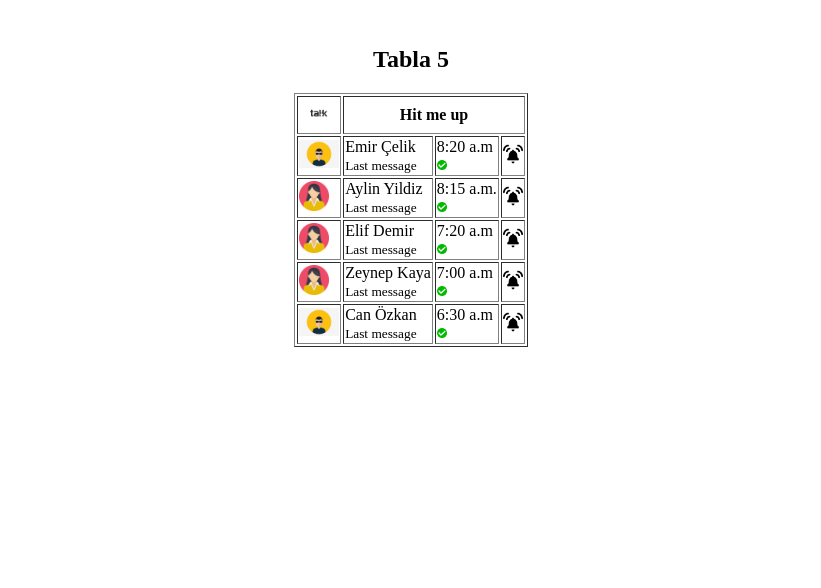
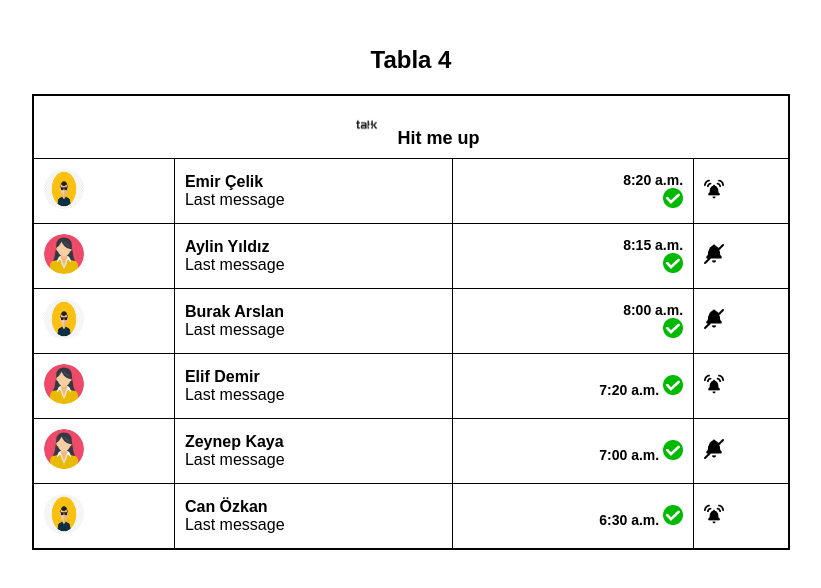
Before and after one commit to Miladyke/alfa, a plain HTML site: page tabla5.html in a window 1280 px wide. Shown: the whole page, without its empty margins (229-1050 px from the left). Drawn offline with Linux system fonts and the light colour scheme.

Commit message:
update tables

```diff
--- a/tabla5.html
+++ b/tabla5.html
@@ -3,54 +3,89 @@
 <head>
     <meta charset="UTF-8">
     <meta name="viewport" content="width=device-width, initial-scale=1.0">
-    <title>Document</title>
+    <title>Tabla de Mensajes</title>
+    <style>
+
+    body {
+        font-family: Arial, sans-serif;
+    }
+    table {
+        width: 60%;
+        border-collapse: collapse;
+        margin: 20px auto;
+        border: 2px solid black;
+    }
+    th, td {
+        border: 1px solid black;
+        padding: 10px;
+        text-align: left;
+    }
+    th {
+        text-align: center;
+        font-size: 18px;
+    }
+    .profile-img {
+        width: 40px;
+        height: 40px;
+        border-radius: 50%;
+    }
+    .icon {
+        width: 20px;
+        height: 20px;
+    }
+    .status {
+        text-align: right;
+        font-size: 14px;
+        font-weight: bold;
+    }
+</style>
 </head>
 <body>
-    <br><center>
-        <h2>Tabla 5</h2>
-        <table border="1" align="center">
+    <br>
+    <center>
+        <h2>Tabla 4</h2></center>
+    <table>
         <tr>
-            <td><img src="images/talk.jpg" alt="talk" width="40"> </td>
-            <th colspan="7" class="title">Hit me up</th>
-
+            <th colspan="4">
+                <img src="images/talk.jpg" alt="Chat" width="50"> Hit me up
+            </th>
         </tr>
         <tr>
-            <td><img src="images/userman.png" alt="man" width="40"> </td>
-
-               <td>Emir Çelik <br><small>Last message</small> </td>
-            <td>8:20 a.m<br><small><img src="images/ckeck.png" alt="ckeck"width="10"></small></td>
-            <td><img src="images/alarma.png" alt="alarma" width="20"> </td>
+            <td><img src="images/userman.png" alt="User" class="profile-img"></td>
+            <td><strong>Emir Çelik</strong><br>Last message</td>
+            <td class="status">8:20 a.m. <br><img src="images/ckeck.png" alt="Check" class="icon"> </td>
+            <td><img src="images/alarma.png" alt="Alarm" class="icon"></td>
         </tr>
         <tr>
-            <td><img src="images/user woman.png" alt="Aylin" class="profile-img" width="30"></td>
-            <td>Aylin Yildiz <br><small>Last message</small></td>
-            <td>8:15 a.m.<br><small><img src="images/ckeck.png" alt="ckeck"width="10"></small></td>
-            <td class="icons">
-                <img src="images/alarma.png" alt="Alarma" class="icon"width="20">
-            </td>
+            <td><img src="images/user woman.png" alt="User" class="profile-img"></td>
+            <td><strong>Aylin Yıldız</strong><br>Last message</td>
+            <td class="status">8:15 a.m. <br> <img src="images/ckeck.png" alt="Check" class="icon"></td>
+            <td><img src="images/apagado.png" alt="Alarm" class="icon"></td>
         </tr>
         <tr>
-            <td><img src="images/user woman.png" alt="man" width="30"> </td>
-
-               <td>Elif Demir <br><small>Last message</small> </td>
-            <td>7:20 a.m<br><small><img src="images/ckeck.png" alt="ckeck"width="10"></small></td>
-            <td><img src="images/alarma.png" alt="alarma" width="20"> </td>
+            <td><img src="images/userman.png" alt="User" class="profile-img"></td>
+            <td><strong>Burak Arslan</strong><br>Last message</td>
+            <td class="status">8:00 a.m. <br><img src="images/ckeck.png" alt="Check" class="icon"> </td>
+            <td><img src="images/apagado.png" alt="Alarm" class="icon"></td>
         </tr>
         <tr>
-            <td><img src="images/user woman.png" alt="man" width="30"> </td>
-
-               <td>Zeynep Kaya <br><small>Last message</small> </td>
-            <td>7:00 a.m<br><small><img src="images/ckeck.png" alt="ckeck"width="10"></small></td>
-            <td><img src="images/alarma.png" alt="alarma" width="20"> </td>
+            <td><img src="images/user woman.png" alt="User" class="profile-img"></td>
+            <td><strong>Elif Demir</strong><br>Last message</td>
+            <td class="status">7:20 a.m. <img src="images/ckeck.png" alt="Alarm" class="icon"></td>
+            <td><img src="images/alarma.png" alt="Alarm" class="icon"></td>
         </tr>
         <tr>
-            <td><img src="images/userman.png" alt="man" width="40"> </td>
-
-               <td>Can Özkan <br><small>Last message</small> </td>
-            <td>6:30 a.m<br><small><img src="images/ckeck.png" alt="ckeck"width="10"></small></td>
-            <td><img src="images/alarma.png" alt="alarma" width="20"> </td>
+            <td><img src="images/user woman.png" alt="User" class="profile-img"></td>
+            <td><strong>Zeynep Kaya</strong><br>Last message</td>
+            <td class="status">7:00 a.m. <img src="images/ckeck.png" alt="Alarm" class="icon"></td>
+            <td><img src="images/apagado.png" alt="Alarm" class="icon"></td>
+        </tr>
+        <tr>
+            <td><img src="images/userman.png" alt="User" class="profile-img"></td>
+            <td><strong>Can Özkan</strong><br>Last message</td>
+            <td class="status">6:30 a.m. <img src="images/ckeck.png" alt="Alarm" class="icon"></td>
+            <td><img src="images/alarma.png" alt="Alarm" class="icon"></td>
         </tr>
     </table>
-</center>
 </body>
 </html>
```
Also changed, not shown: tabla3.html (+34 -0 lines), tabla4.html (+34 -0 lines), table1.html (+5 -4 lines), table2.html (+34 -0 lines), images/apagado.png (added).
